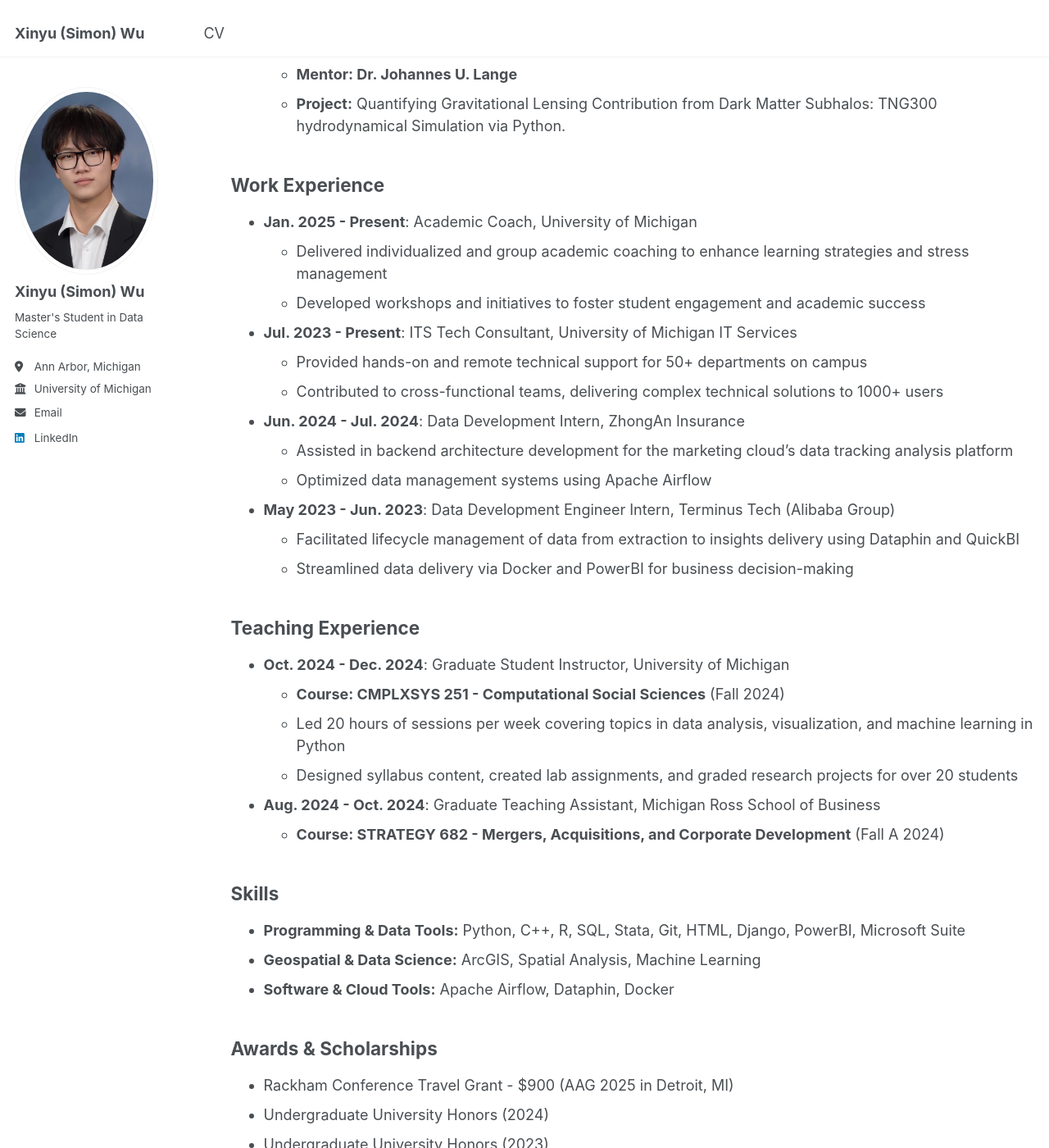
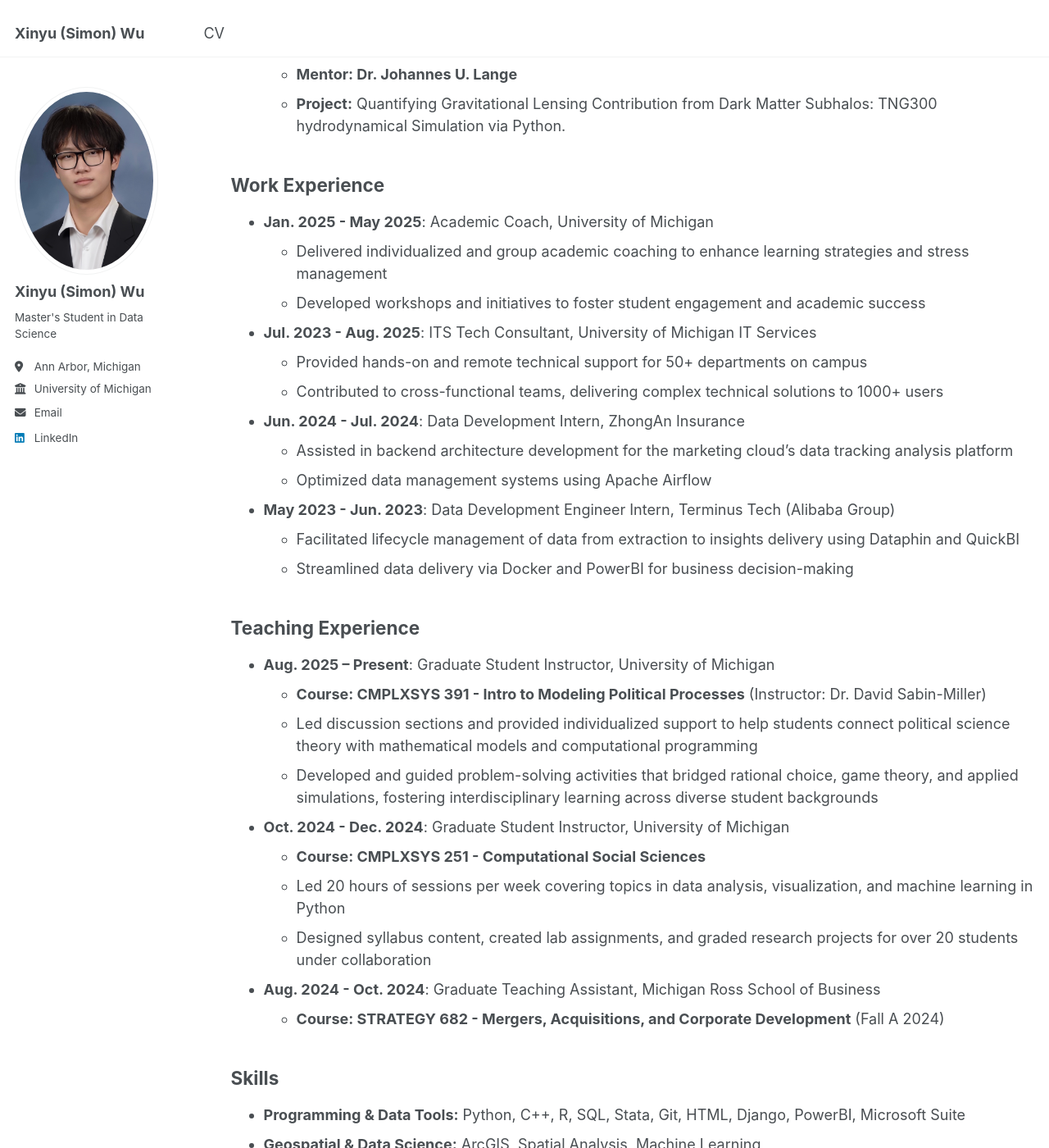
Before and after one commit to Simonxyw/simonxyw.github.io, a Jekyll site: the page built from _pages/cv.md, in a window 1280 px wide and 1400 px high, scrolled down 2013 px. Shown: the whole window at 82% size. Built offline with Jekyll 4.4.1, drawn with Linux system fonts in a browser that asks for light colours.

Commit message:
Update cv.md

```diff
--- a/_pages/cv.md
+++ b/_pages/cv.md
@@ -60,11 +60,11 @@ Research Experience
 
 Work Experience
 -----
-* **Jan. 2025 - Present**: Academic Coach, University of Michigan
+* **Jan. 2025 - May 2025**: Academic Coach, University of Michigan
   * Delivered individualized and group academic coaching to enhance learning strategies and stress management
   * Developed workshops and initiatives to foster student engagement and academic success
 
-* **Jul. 2023 - Present**: ITS Tech Consultant, University of Michigan IT Services
+* **Jul. 2023 - Aug. 2025**: ITS Tech Consultant, University of Michigan IT Services
   * Provided hands-on and remote technical support for 50+ departments on campus
   * Contributed to cross-functional teams, delivering complex technical solutions to 1000+ users
 
@@ -78,10 +78,16 @@ Work Experience
 
 Teaching Experience
 -----
+
+* **Aug. 2025 – Present**: Graduate Student Instructor, University of Michigan
+  * **Course: CMPLXSYS 391 - Intro to Modeling Political Processes** (Instructor: Dr. David Sabin-Miller)
+  * Led discussion sections and provided individualized support to help students connect political science theory with mathematical models and computational programming
+  * Developed and guided problem-solving activities that bridged rational choice, game theory, and applied simulations, fostering interdisciplinary learning across diverse student backgrounds
+
 * **Oct. 2024 - Dec. 2024**: Graduate Student Instructor, University of Michigan
-  * **Course: CMPLXSYS 251 - Computational Social Sciences** (Fall 2024)
+  * **Course: CMPLXSYS 251 - Computational Social Sciences**
   * Led 20 hours of sessions per week covering topics in data analysis, visualization, and machine learning in Python
-  * Designed syllabus content, created lab assignments, and graded research projects for over 20 students
+  * Designed syllabus content, created lab assignments, and graded research projects for over 20 students under collaboration
 
 * **Aug. 2024 - Oct. 2024**: Graduate Teaching Assistant, Michigan Ross School of Business
   * **Course: STRATEGY 682 - Mergers, Acquisitions, and Corporate Development** (Fall A 2024)
```
